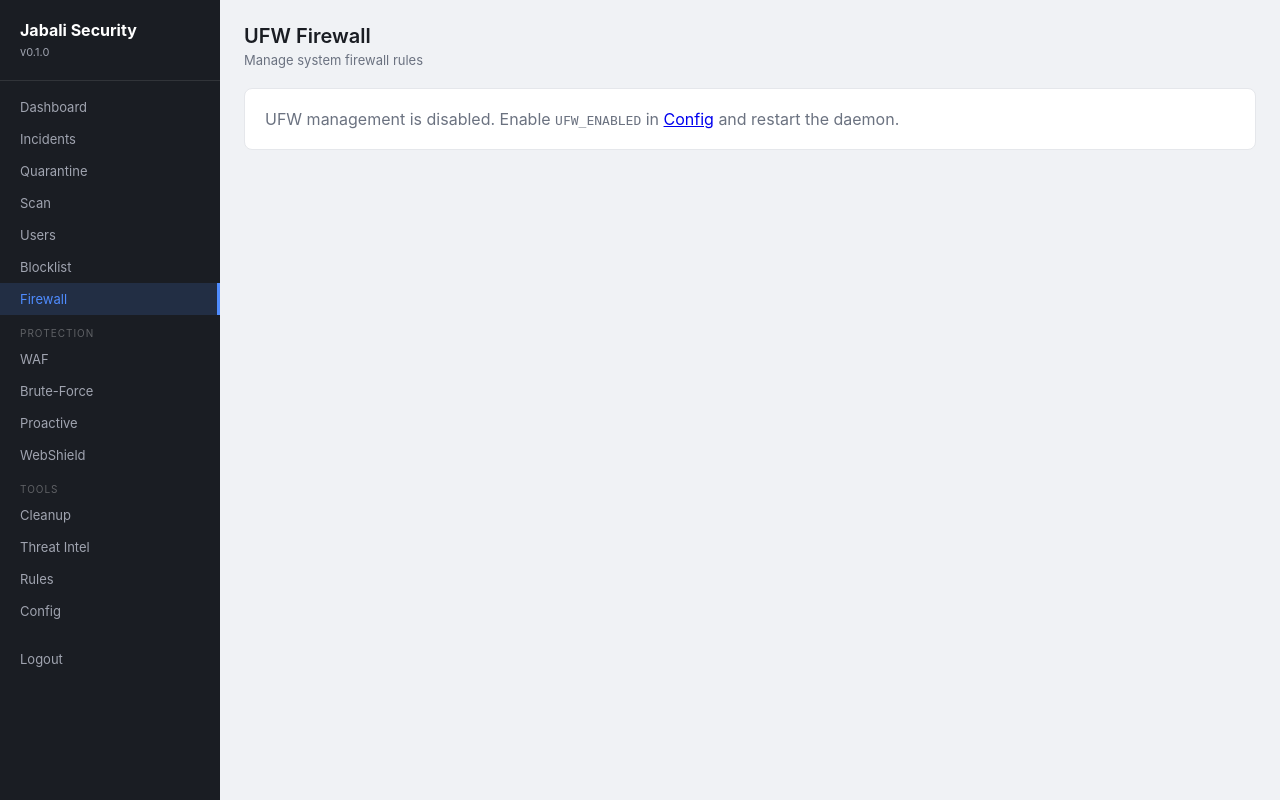
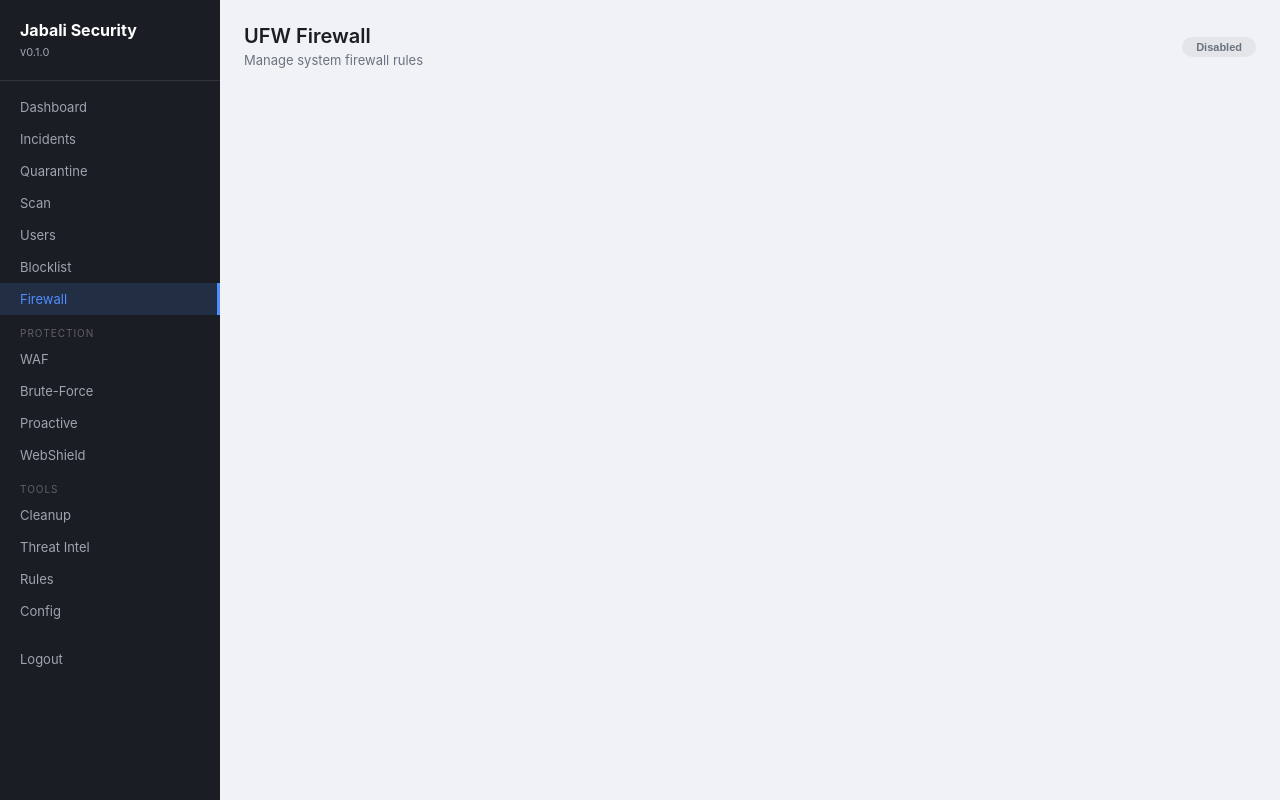
Before and after one commit to shukiv/jabali-security, a Flask app: page /firewall in a window 1280 px wide. Run offline with Flask 3, Linux system fonts and the light colour scheme; the visitor is signed in with stand-in values (Sample User, id 1).

Commit message:
Merge UFW toggle: one button enables/disables both config and firewall

```diff
--- a/web/routes.py
+++ b/web/routes.py
@@ -424,17 +424,38 @@ def register_routes(app):
         return render_template("firewall.html",
             ufw_enabled=ufw_enabled, status=status, rules=rules, apps=apps, config=config)
 
-    @app.route("/firewall/action/<action>", methods=["POST"])
+    @app.route("/firewall/toggle", methods=["POST"])
     @login_required
-    def firewall_action(action):
-        if action not in ("enable", "disable", "reload"):
-            flash("Unknown action.", "error")
-            return redirect(url_for("firewall"))
-        result = api_call("POST", "/api/v1/firewall/ufw/%s" % action)
+    def firewall_toggle():
+        """Single toggle: enables/disables both UFW_ENABLED config and ufw itself."""
+        config = _config()
+        is_enabled = config.get("UFW_ENABLED", "no") in ("yes", "true", "1")
+
+        if is_enabled:
+            # Disable: turn off ufw, then disable module
+            api_call("POST", "/api/v1/firewall/ufw/disable")
+            update_conf_key(CONFIG_FILE, "UFW_ENABLED", "no")
+            api_call("PATCH", "/api/v1/config", {"UFW_ENABLED": "no"})
+            flash("UFW firewall disabled.", "success")
+        else:
+            # Enable: enable module first, then turn on ufw
+            update_conf_key(CONFIG_FILE, "UFW_ENABLED", "yes")
+            api_call("PATCH", "/api/v1/config", {"UFW_ENABLED": "yes"})
+            result = api_call("POST", "/api/v1/firewall/ufw/enable")
+            if result and result.get("enabled"):
+                flash("UFW firewall enabled.", "success")
+            else:
+                flash("UFW module enabled, but ufw activation failed. Restart daemon and try again.", "warning")
+        return redirect(url_for("firewall"))
+
+    @app.route("/firewall/reload", methods=["POST"])
+    @login_required
+    def firewall_reload():
+        result = api_call("POST", "/api/v1/firewall/ufw/reload")
         if result:
-            flash("UFW %sd." % action, "success")
+            flash("UFW reloaded.", "success")
         else:
-            flash("UFW %s failed." % action, "error")
+            flash("UFW reload failed.", "error")
         return redirect(url_for("firewall"))
 
     @app.route("/firewall/rules/add", methods=["POST"])
--- a/web/templates/firewall.html
+++ b/web/templates/firewall.html
@@ -1,16 +1,24 @@
 {% extends "base.html" %}
 {% block title %}Firewall{% endblock %}
 {% block content %}
-<div class="page-header">
-    <h1>UFW Firewall</h1>
-    <p>Manage system firewall rules</p>
+{% from "macros.html" import protection_toggle %}
+<div class="page-header flex items-center" style="justify-content:space-between">
+    <div><h1>UFW Firewall</h1><p>Manage system firewall rules</p></div>
+    <div class="flex gap-2">
+        <form method="post" action="{{ url_for('firewall_toggle') }}" {% if ufw_enabled %}onsubmit="return confirm('Disable the firewall?')"{% endif %}>
+            <button type="submit" class="toggle-btn {{ 'toggle-btn-on' if ufw_enabled else 'toggle-btn-off' }}">
+                {{ "Enabled" if ufw_enabled else "Disabled" }}
+            </button>
+        </form>
+        {% if ufw_enabled %}
+        <form method="post" action="{{ url_for('firewall_reload') }}">
+            <button type="submit" class="btn btn-sm">Reload</button>
+        </form>
+        {% endif %}
+    </div>
 </div>
 
-{% if not ufw_enabled %}
-<div class="card">
-    <p class="text-muted">UFW management is disabled. Enable <code>UFW_ENABLED</code> in <a href="{{ url_for('config_page') }}">Config</a> and restart the daemon.</p>
-</div>
-{% else %}
+{% if ufw_enabled %}
 
 <div class="stats-grid" style="grid-template-columns: repeat(auto-fit, minmax(160px, 1fr));">
     <div class="stat-card">
@@ -28,26 +36,6 @@
     <div class="stat-card">
         <div class="stat-value">{{ status.get('default_outgoing', '?') }}</div>
         <div class="stat-label">Default Outgoing</div>
-    </div>
-</div>
-
-<div class="card">
-    <div style="display:flex; justify-content:space-between; align-items:center; margin-bottom:12px;">
-        <h3 style="margin:0">Controls</h3>
-        <div class="flex gap-2">
-            {% if status.get('active') %}
-            <form method="post" action="{{ url_for('firewall_action', action='disable') }}" onsubmit="return confirm('Disable the firewall?')">
-                <button type="submit" class="btn btn-danger btn-sm">Disable UFW</button>
-            </form>
-            {% else %}
-            <form method="post" action="{{ url_for('firewall_action', action='enable') }}">
-                <button type="submit" class="btn btn-primary btn-sm">Enable UFW</button>
-            </form>
-            {% endif %}
-            <form method="post" action="{{ url_for('firewall_action', action='reload') }}">
-                <button type="submit" class="btn btn-sm">Reload</button>
-            </form>
-        </div>
     </div>
 </div>
 
```
